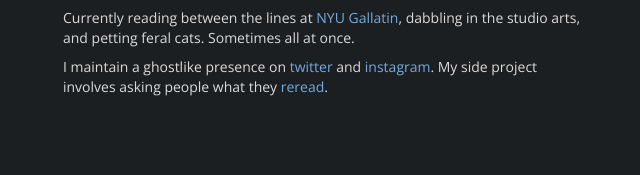
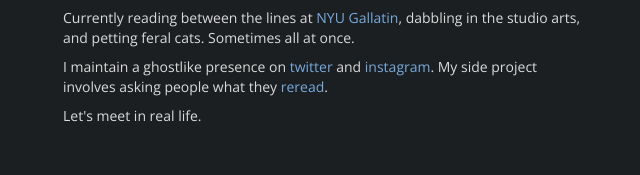
Before and after one commit to alicecai/alicecai.github.io, a Jekyll site: the page built from index.html, in a window 1280 px wide. Shown: the part 125-300 px from the top of the page, without its empty margins (317-957 px from the left). Built offline with Jekyll 4.4.1, drawn with Linux system fonts in a browser that asks for light colours; Markdown is read by kramdown in place of the engine named in the settings; the list of posts is cut into pages by our own code; comment, search, counter and statistics services are not loaded.

Commit message:
:wink: index update

```diff
--- a/index.html
+++ b/index.html
@@ -7,6 +7,8 @@ title: the internet is lovely, dark & deep
 <p>Currently reading between the lines at <a href="https://gallatin.nyu.edu">NYU Gallatin</a>, dabbling in the studio arts, and petting feral cats. Sometimes all at once. </p>
 
 <p>I maintain a ghostlike presence on <a href="https://twitter.com/linesforthefort">twitter</a> and <a href="https://instagram.com/linesforthefort">instagram</a>. My side project involves asking people what they <a href="http://rereadthis.com">reread</a>.</p>
+
+<p>Let's meet in real life.</p>
 
 <ul class="posts">
   {% for post in site.posts %}
```
